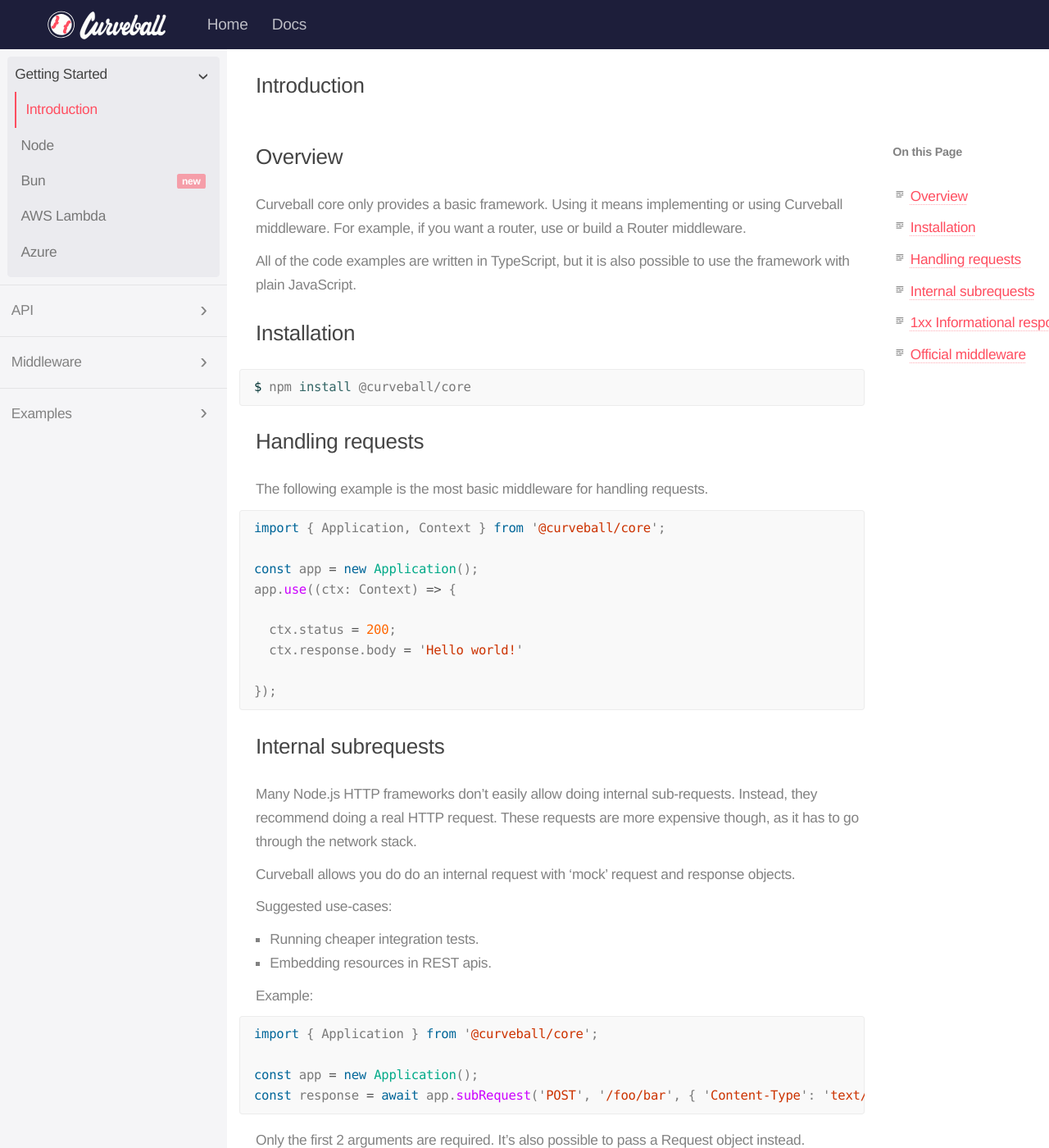
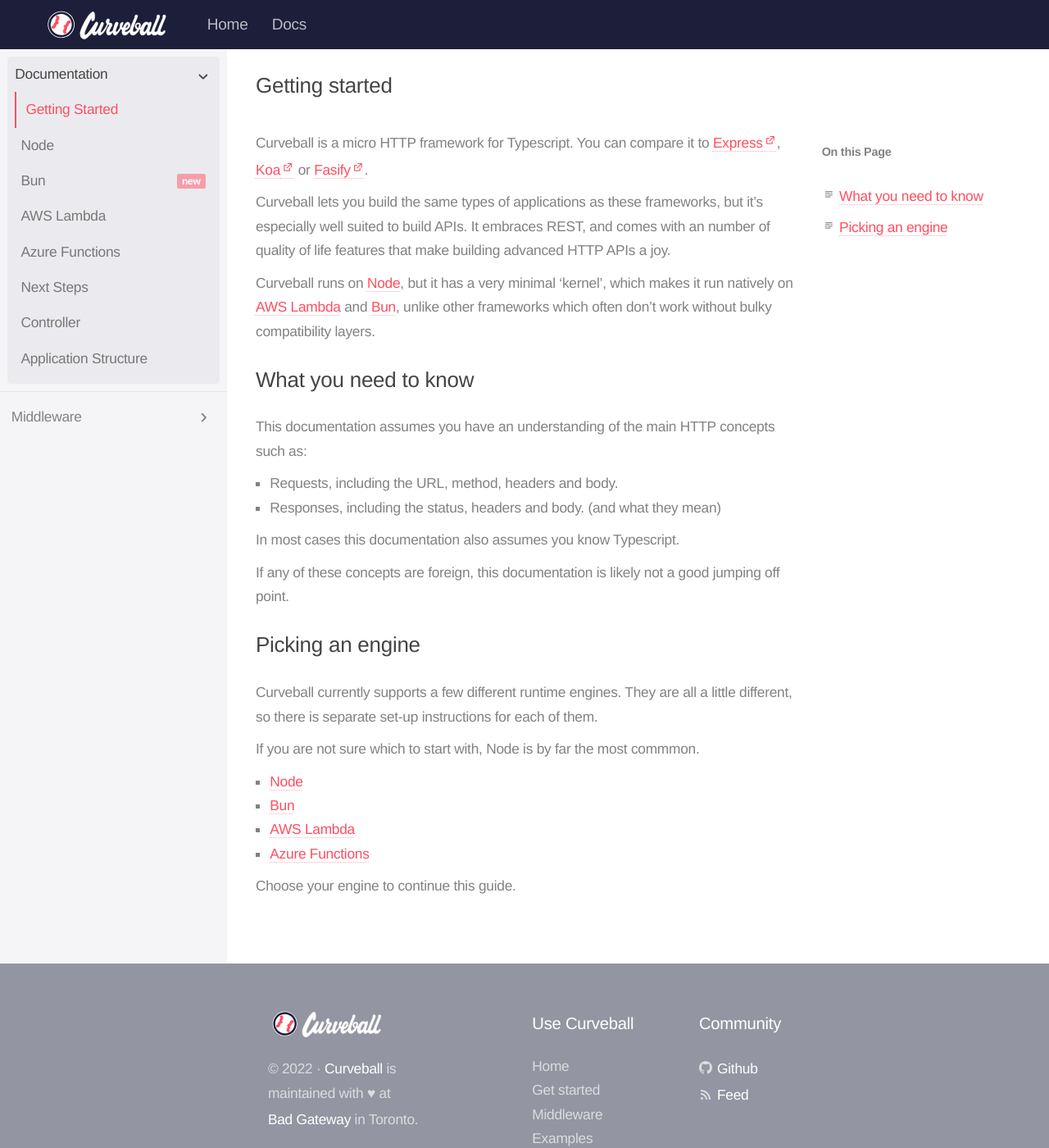
Before and after one commit to curveball/website, a Jekyll site: the page built from collections/_documentation/getting-started.md, in a window 1280 px wide and 1400 px high. Shown: the whole window at 82% size. Built offline with Jekyll 4.4.1, drawn with Linux system fonts in a browser that asks for light colours; some of the changed text lies outside the part shown.

Commit message:
Restructed docs a bit and wrote a bunch.
This can definitely use some proof-reading. It' quite hard to figure out
how much to explain.

````diff
--- a/_config.yml
+++ b/_config.yml
@@ -55,7 +55,7 @@
 
 collections_dir: collections
 collections:
-  getting-started:
+  documentation:
     output: true
   middleware:
     output: true
--- a/_layouts/documentation.html
+++ b/_layouts/documentation.html
@@ -1,12 +1,12 @@
 ---
 layout: default
 menu:
-  - title:      Getting Started
-    url_base:   /docs/getting-started
-    collection: getting-started
+  - title:      Documentation
+    url_base:   /docs
+    collection: documentation
     collection_items:
-    - title: Introduction
-      url: basics
+    - title: Getting Started
+      url: getting-started
 
     - title: Node
       url: node
@@ -18,20 +18,21 @@
     - title: AWS Lambda
       url: aws-lambda
 
-    - title: Azure
+    - title: Azure Functions
       url: azure
 
-  - title:       API
-    url_base:    /docs/api
-    collection:  api
+    - title: Next Steps
+      url: next-steps
+
+    - title: Controller
+      url: controller
+
+    - title: Application Structure
+      url: application-structure
 
   - title:      Middleware
     url_base:   /docs/middleware
     collection: middleware
-
-  - title:      Examples
-    url_base:   /docs/examples
-    collection: examples
 ---
 
 {% include navbar.html %}
--- /dev/null
+++ b/collections/_documentation/aws-lambda.md
@@ -0,0 +1,74 @@
+---
+layout: documentation
+title: AWS Lambda
+permalink: /docs/aws-lambda
+---
+
+Curveball runs natively on AWS lambda, but we do recommend getting some
+experience on localhost first with [Node][node] or [Bun][bun].
+
+Before you start with this, it's also important that you know on a high
+level of AWS Lambdas work on a high level, and how they respond to HTTP
+requests using the Node engine.
+
+AWS lambdas use Node, but they don't use the `http` stack to handle HTTP
+requests. These lambda functions export a 'handler' function that receive
+an AWS specific object with the HTTP request information, and are expected
+to return another object with the respone information.
+
+The AWS documenation has a [good tutorial][1] that demonstrates a "Hello
+world" with just the Lambda API.
+
+Once you understand the basics, this is how Curveball integrates with
+Lambda.
+
+## Installation
+
+Get the NPM packages
+
+```sh
+npm install @curveball/kernel @curveball/aws-lamba
+npm install --dev @types/aws-lambda
+```
+
+## Hello world
+
+This is the canonical 'Hello world' application in Curveball on AWS Lambda.
+Usually this would be called `index.ts`, but you are responsible for tunring
+this into `index.js` before uploading this to AWS.
+
+```typescript
+import { Application, Context } from '@curveball/kernel';
+import handler from '@curveball/aws-lambda';
+
+const app = new Application();
+
+// Add all your middleware here!
+app.use( ctx => {
+  ctx.response.body = {msg: 'hello world!'};
+});
+
+exports.handler = handler(app);
+```
+
+In Curveball (like Koa) everything is a middleware, so to respond to a request
+you use the `.use()` method.
+
+When this method gets called, you are given a `ctx` argument. This is an object
+that contains all the information about the HTTP request (`ctx.request`) and
+the response (`ctx.response`).
+
+In this case we are setting the reponse body to contain an object
+`{msg: 'Hello world!'}`. By default this will be turned into a JSON string.
+
+The last step is that we export a function called 'handler', which AWS will be
+call for every request.
+
+Now we've covered the Lambda-specific documentation, go read [next steps][2] to
+go over all the common use-cases.
+
+[1]: https://docs.aws.amazon.com/apigateway/latest/developerguide/api-gateway-create-api-as-simple-proxy-for-lambda.html
+[2]: /docs/next-steps
+
+[node]: /docs/bun
+[bun]: /docs/node
--- /dev/null
+++ b/collections/_documentation/bun.md
@@ -0,0 +1,76 @@
+---
+layout: documentation
+title: Bun
+permalink: /docs/bun
+badge: new
+---
+
+To get started with Curveball and Bun, first make sure you have bun
+installed. Open a terminal and type the following command:
+
+```
+bun -v
+```
+
+If this gave you an error, head over to the [Bun documentation][bun] first
+and install bun.
+
+
+## Installation
+
+Get the NPM package
+
+```sh
+bun add @curveball/kernel
+```
+
+## Hello world
+
+This is the canonical 'Hello world' application in Curveball in Bun.
+Make a file called 'src/app.ts', and enter the following:
+
+```typescript
+import { Application, Context } from '@curveball/kernel';
+
+const app = new Application();
+
+// Add all your middleware here!
+app.use( ctx => {
+  ctx.response.body = {msg: 'hello world!'};
+});
+
+export default {
+  port: 4000,
+  fetch: app.fetch.bind(app)
+};
+```
+
+In Curveball (like Koa) everything is a middleware, so to respond to a request
+you use the `.use()` method.
+
+When this method gets called, you are given a `ctx` argument. This is an object
+that contains all the information about the HTTP request (`ctx.request`) and
+the response (`ctx.response`).
+
+In this case we are setting the reponse body to contain an object
+`{msg: 'Hello world!'}`. By default this will be turned into a JSON string.
+
+The last step is that we default-export an obect TCP port number, and a 'fetch'
+function. This is all Bun needs to start this application, which we can do
+now with:
+
+```
+bun run src/app.ts
+```
+
+After this command you can go to <http://localhost:4000> to see if it worked.
+
+Now we've covered the Bun-specific documentation, go read [next steps][2] to
+go over all the common use-cases.
+
+Note that most of the documentation assumes you use the `npm` package manager
+to install additional packages, but if you are a `bun` use you should probably
+use `bun install` instead.
+
+[bun]: https://bun.sh/
+[2]: /docs/next-steps
--- a/collections/_getting-started/basics.md
+++ b/collections/_documentation/getting-started.md
@@ -1,9 +1,62 @@
 ---
 layout: documentation
-title: Introduction
-permalink: /docs/getting-started/basics
+title: Getting started
+permalink: /docs/getting-started
 
 ---
+
+Curveball is a micro HTTP framework for Typescript. You can compare it to
+[Express][1], [Koa][2] or [Fasify][3].
+
+Curveball lets you build the same types of applications as these frameworks,
+but it's especially well suited to build APIs. It embraces REST, and comes
+with an number of quality of life features that make building advanced HTTP
+APIs a joy.
+
+Curveball runs on [Node][node], but it has a very minimal 'kernel', which makes
+it run natively on [AWS Lambda][lambda] and [Bun][bun], unlike other frameworks
+which often don't work without bulky compatibility layers.
+
+What you need to know
+---------------------
+
+This documentation assumes you have an understanding of the main HTTP concepts
+such as:
+
+* Requests, including the URL, method, headers and body.
+* Responses, including the status, headers and body. (and what they mean)
+
+In most cases this documentation also assumes you know Typescript.
+
+If any of these concepts are foreign, this documentation is likely not a good
+jumping off point.
+
+Picking an engine
+-----------------
+
+Curveball currently supports a few different runtime engines. They are all
+a little different, so there is separate set-up instructions for each of them.
+
+If you are not sure which to start with, Node is by far the most commmon.
+
+* [Node][node]
+* [Bun][bun]
+* [AWS Lambda][lambda]
+* [Azure Functions][azure]
+
+Choose your engine to continue this guide.
+
+[1]: https://expressjs.com/
+[2]: https://koajs.com/
+[3]: https://www.fastify.io/
+
+[node]: /docs/node
+[bun]: /docs/bun
+[lambda]: /docs/aws-lambda
+[azure]: /docs/azure-functions
+
+
+<!--
 
 ## Overview
 
@@ -117,3 +170,6 @@
 [http-100]: https://tools.ietf.org/html/rfc7231#section-6.2.1 "RFC7231: 100 Continue"
 [http-102]: https://tools.ietf.org/html/rfc2518#section-10.1 "RFC2518: 102 Processing"
 [http-103]: https://tools.ietf.org/html/rfc8297 "RFC8297: 103 Early Hints"
+
+
+-->
--- /dev/null
+++ b/collections/_documentation/next-steps.md
@@ -0,0 +1,199 @@
+---
+layout: documentation
+title: Next Steps
+permalink: /docs/next-steps
+
+---
+
+This documentation assumes that you've followed one of the following guides to
+get started:
+
+* [Node][node]
+* [Bun][bun]
+* [AWS Lambda][lambda]
+* [Azure Functions][azure]
+
+Most importantly, you have a 'hello world' application, and you have a reference
+to an `app` variable.
+
+
+Context, Request and Response
+------------------------------
+
+In the 'hello world' example, you saw a basic middleware:
+
+```typescript
+app.use((ctx: Context) => {
+
+  ctx.response.body = {msg: 'hello world!'};
+
+});
+```
+
+The `Context` object here contains all the infromation related to the HTTP request
+and response, for example:
+
+* `ctx.request.path` - Request URI (just the path)
+* `ctx.request.query` - Query parameters
+* `ctx.request.method` - HTTP method
+* `ctx.request.headers` - Request headers
+* `ctx.request.body` - Request body
+
+* `ctx.response.status` - The response status code
+* `ctx.response.headers` - Response headers
+* `ctx.response.body` - Response body
+
+The basic purpose of a middleware is to read things from `ctx.request` and set
+things in `ctx.response`.
+
+There's also many shortcuts in `ctx` for things that are unambigious, such as:
+
+* `ctx.method`
+* `ctx.path`
+* `ctx.status`
+
+This documentation does not (yet) have a  complete reference to the  `ctx`,
+`ctx.request` and `ctx.response` documentation. We recommend taking a look
+at the [source][1] to see what's available.
+
+## Helpful middleware
+
+2 middlewares you'll pretty much always want.
+
+```
+npm i @curveball/accesslog @curveball/bodyparser
+```
+
+Accesslog makes your terminal output and server logs more useful, and
+bodyparser will let you read request bodies.
+
+This is how you use them:
+
+```typescript
+import { Application } from '@curveball/core'; // on lambda or bun this is 'kernel'
+import accessLog from '@curveball/accesslog';
+import bodyParser from `@curveball/bodypaser`;
+
+const app = Application();
+
+app.use(accessLog);
+app.use(bodyParser);
+```
+
+
+## A route and a GET request
+
+Now that the basics are covered, lets make a simple fake API that returns some
+data given a specific path.
+
+This API responds to `GET /article/:id` and returns a JSON article that repeats
+the id in the title.
+
+We'll need another package:
+
+
+```
+npm i @curveball/router
+```
+
+
+```typescript
+import router from '@curveball/router';
+import { Application } from '@curveball/core'; // on lambda or bun this is 'kernel'
+
+const app = Application();
+app.use(router.get('/article/:id', async ctx => {
+
+  ctx.response.body = {
+    title: 'hello world ' + ctx.params.id,
+    body: 'lorum ipsum?'
+  };
+
+});
+
+// engine-specific code here
+```
+
+By default Curveball will respond with `200 OK` _if_ a response body was set.
+It also defaults the `Content-Type` to `application/json`.
+
+Note that we made the middleware async. _all_ Curveball middlewares may be
+async.
+
+A `PUT` request on the same route
+----------------------------------
+
+Lets assume we also want to do a `PUT` request here to let people update
+articles.
+
+
+```typescript
+import router from '@curveball/router';
+import { Application } from '@curveball/core'; // on lambda or bun this is 'kernel'
+
+const app = Application();
+app.use(bodyParser());
+app.use(router.put('/article/:id', async ctx => {
+
+  const newArticleBody = ctx.request.body;
+
+  // Store this in a database
+  ctx.response.status = 204; // Success !
+
+});
+```
+
+Error handling
+--------------
+
+It's possible to set the error status in any middleware, as such:
+
+```typescript
+app.use(async ctx => {
+
+  if (request.body.title === undefined) {
+    ctx.status = 422;
+    ctx.response.body = {
+      'message': 'Title was missing!'
+    }
+    return;
+  }
+
+});
+```
+
+But we recommend using the [http-errors][http-errors] package instead:
+
+
+```typescript
+import { UnprocessableEntity } from '@curveball/http-errors';
+
+app.use(async ctx => {
+
+  if (request.body.title === undefined) {
+    throw new UnprocessableEntity('Title was missing!');
+  }
+
+});
+```
+
+These exceptions can be thrown from anywhere.
+
+We also strongly recommend using the [problem middleware][problem] to
+automatically convert these errors to standard `application/problem+json`
+responses.
+
+Next up: learn about the [controller][controller] to better organize your code.
+
+
+[1]: https://github.com/curveball/kernel/tree/main/src
+
+[node]: /docs/node
+[bun]: /docs/bun
+[lambda]: /docs/aws-lambda
+[azure]: /docs/azure-functions
+
+[bodyparser]: /docs/middleware/bodyparser
+[http-errors]: https://github.com/curveball/http-errors
+[problem]: /docs/middleware/problem
+[controller]: /docs/controller
--- /dev/null
+++ b/collections/_documentation/node.md
@@ -0,0 +1,70 @@
+---
+layout: documentation
+title: Getting started with Node
+permalink: /docs/node
+---
+
+To get started with Curveball and Node, first make sure you have node
+installed. Open a terminal and type the following two commands:
+
+```
+node -v
+npm -v
+```
+
+Curveball currently requires a Node version higher than 16, and any `npm`
+version that came with it.
+
+Typescript is strongly suggested, and everything in Curveball is written
+with Typescript in mind, including the documentation. The drawback of this
+is that it's a bit more effort in Node.js to get everything up and running.
+
+To make this easier, we made a [starter template][1] that you can use as a
+starting point. It's very lightweight and unopiniated, but if you're already
+comfortable configuring Typescript you don't need the template.
+
+Template or not, here's roughly how you start an application from scratch:
+
+## Installation
+
+Get the NPM package
+
+```sh
+npm i @curveball/core
+```
+
+## Hello world
+
+This is the canonical 'Hello world' application in Curveball:
+
+```typescript
+import { Application, Context } from '@curveball/core';
+
+const app = new Application();
+app.use((ctx: Context) => {
+
+  ctx.response.body = {msg: 'hello world!'};
+
+});
+
+app.listen(4000);
+```
+
+In Curveball (like Koa) everything is a middleware, so to respond to a request
+you use the `.use()` method.
+
+When this method gets called, you are given a `ctx` argument. This is an object
+that contains all the information about the HTTP request (`ctx.request`) and
+the response (`ctx.response`).
+
+In this case we are setting the reponse body to contain an object
+`{msg: 'Hello world!'}`. By default this will be turned into a JSON string.
+
+Lastly, you call `listen` to listen on a specific TCP port. After this call
+you can go to <http://localhost:4000> to see if it worked.
+
+Now we've covered the Node-specific documentation, go read [next steps][2] to
+go over all the common use-cases.
+
+[1]: https://github.com/curveball/starter "Curveball Starter Template"
+[2]: /docs/next-steps
````
Also changed, not shown: collections/_documentation/azure.md (renamed from collections/_getting-started/azure.md, +1 -1 lines), collections/_documentation/controller.md (added, +7 -0 lines), collections/_documentation/structure.md (added, +7 -0 lines), collections/_getting-started/aws-lambda.md (deleted, +0 -7 lines), collections/_getting-started/bun.md (deleted, +0 -8 lines), collections/_getting-started/node.md (deleted, +0 -7 lines).
